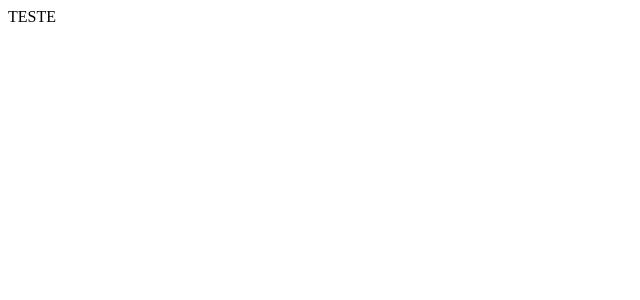
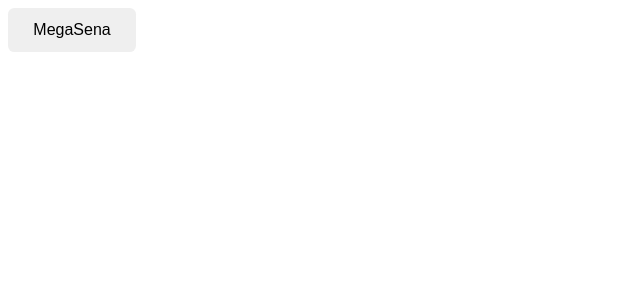
Before and after one commit to igorbdev/loterias, a React (Create React App) app: page / in a window 1280 px wide. Shown: the top 300 px of the page, without its empty margins (0-640 px from the left). Built offline with nearby package versions, Linux system fonts and the light colour scheme.

Commit message:
megasena

```diff
--- a/src/App.js
+++ b/src/App.js
@@ -1,5 +1,21 @@
+import React from "react";
+import Button from "./Components/Button";
+
 function App() {
-  return <div>TESTE</div>;
+  const jogo = [];
+
+  function jogoMegasena() {
+    const jogar = Math.floor(Math.random() * 59 + 1);
+  }
+
+  return (
+    <div>
+      <Button onClick={jogoMegasena}>MegaSena</Button>
+      {jogo.map((numero) => (
+        <p key={numero.indexOf}>{numero}</p>
+      ))}
+    </div>
+  );
 }
 
 export default App;
--- /dev/null
+++ b/src/Components/Button.js
@@ -0,0 +1,12 @@
+import React from "react";
+import styles from "./Button.module.css";
+
+const Button = ({ children, ...props }) => {
+  return (
+    <button {...props} className={styles.button}>
+      {children}
+    </button>
+  );
+};
+
+export default Button;
--- /dev/null
+++ b/src/Components/Button.module.css
@@ -0,0 +1,9 @@
+.button {
+  font-size: 1rem;
+  cursor: pointer;
+  border: none;
+  border-radius: 0.4rem;
+  min-width: 8rem;
+  padding: 0.8rem 1.2rem;
+  box-sizing: border-box;
+}
```
